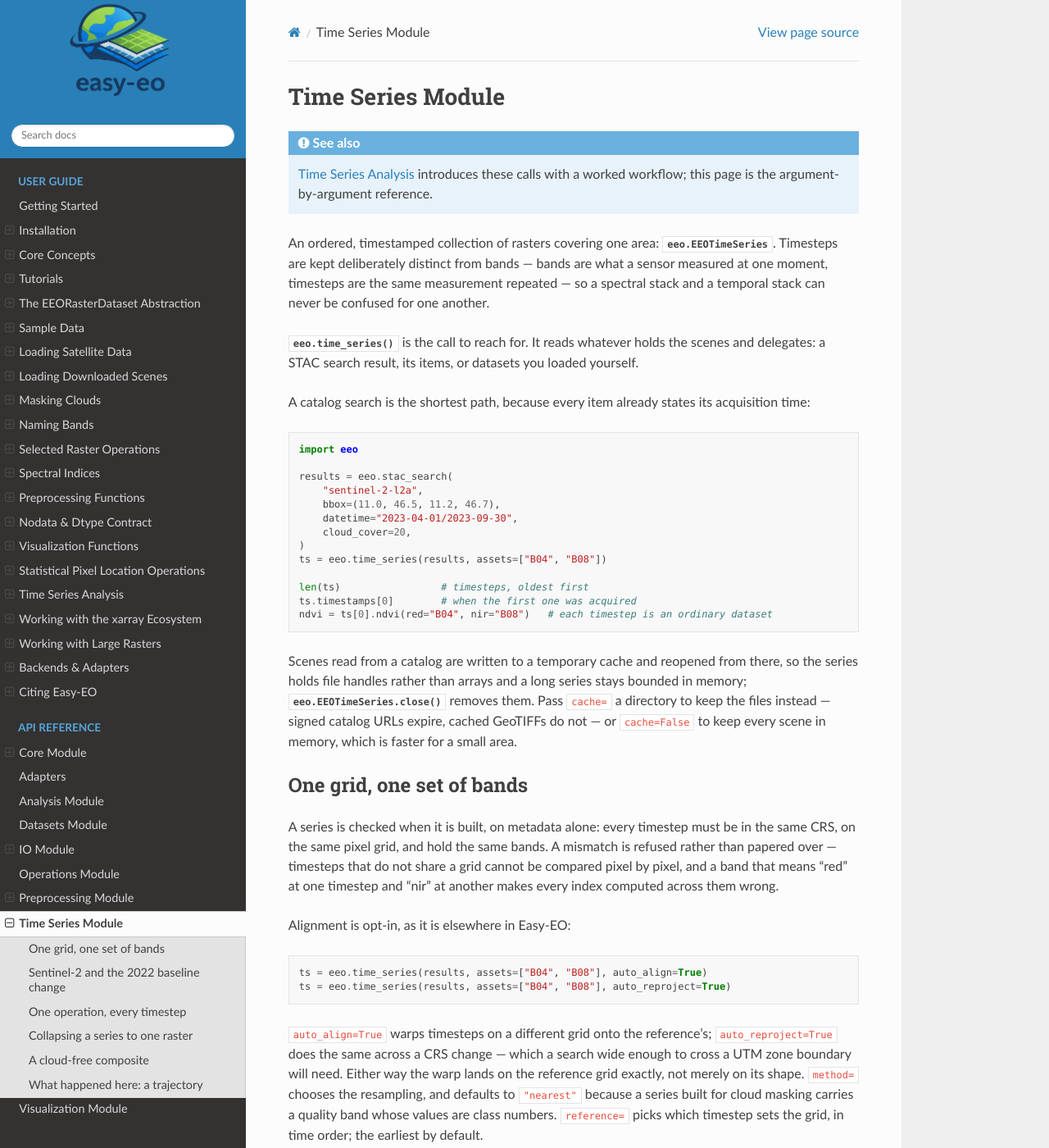
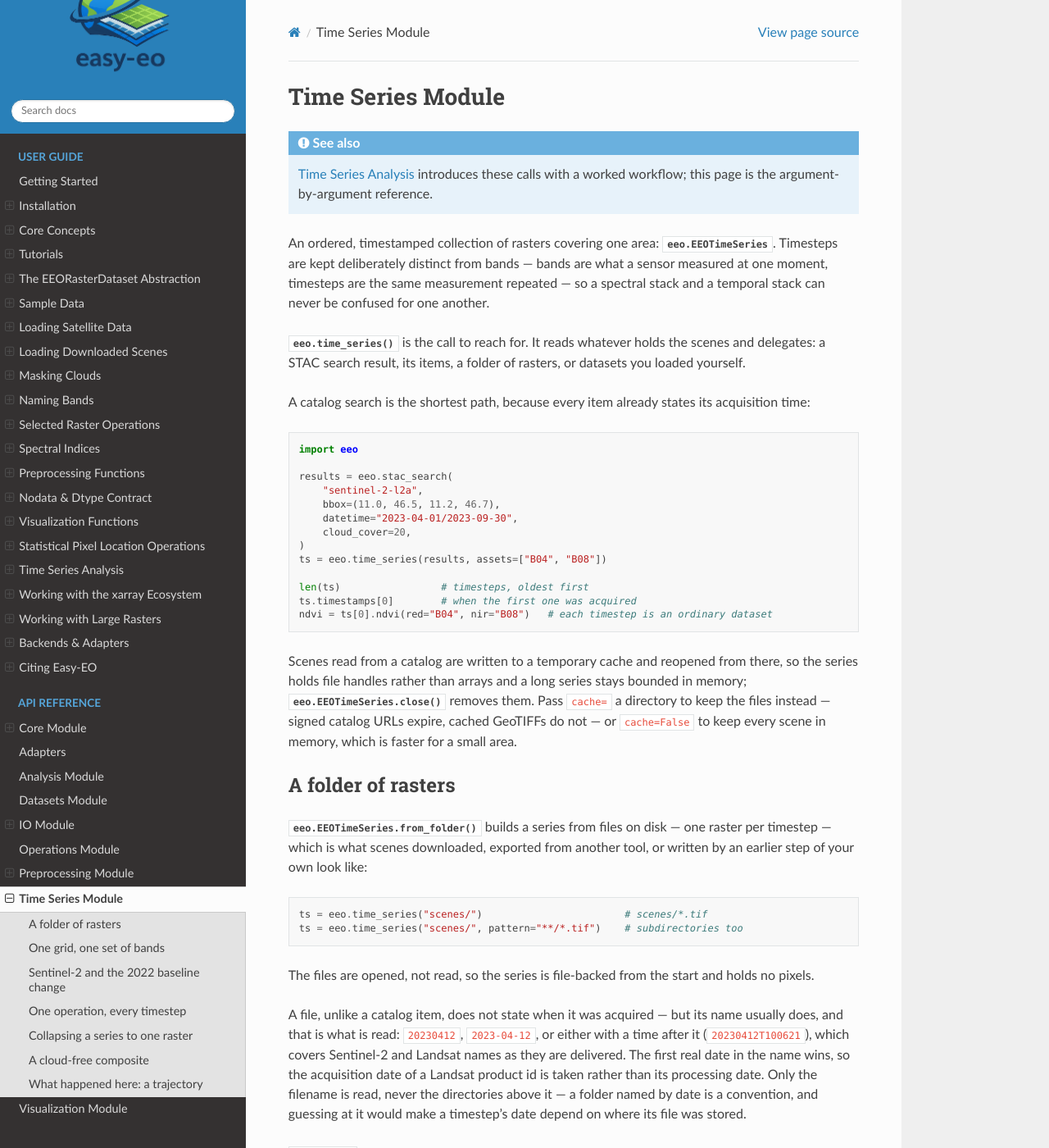
Before and after one commit to Tommy-Burns/easy-eo, a Sphinx documentation site: the page built from docs/source/modules/timeseries.rst, in a window 1280 px wide and 1400 px high. Shown: the whole window at 82% size. Built offline with Sphinx 7.4.7 and the Read the Docs theme 3.1.0, drawn with Linux system fonts in a browser that asks for light colours; some of the changed text lies outside the part shown.

Commit message:
docs: build a time series from a folder of rasters

```diff
--- a/docs/source/modules/timeseries.rst
+++ b/docs/source/modules/timeseries.rst
@@ -13,8 +13,8 @@
 confused for one another.
 
 :func:`eeo.time_series` is the call to reach for. It reads whatever holds the
-scenes and delegates: a STAC search result, its items, or datasets you loaded
-yourself.
+scenes and delegates: a STAC search result, its items, a folder of rasters, or
+datasets you loaded yourself.
 
 A catalog search is the shortest path, because every item already states its
 acquisition time:
@@ -41,6 +41,44 @@
 ``cache=`` a directory to keep the files instead — signed catalog URLs expire,
 cached GeoTIFFs do not — or ``cache=False`` to keep every scene in memory,
 which is faster for a small area.
+
+A folder of rasters
+-------------------
+
+:meth:`eeo.EEOTimeSeries.from_folder` builds a series from files on disk — one
+raster per timestep — which is what scenes downloaded, exported from another
+tool, or written by an earlier step of your own look like:
+
+.. code-block:: python
+
+    ts = eeo.time_series("scenes/")                        # scenes/*.tif
+    ts = eeo.time_series("scenes/", pattern="**/*.tif")    # subdirectories too
+
+The files are opened, not read, so the series is file-backed from the start and
+holds no pixels.
+
+A file, unlike a catalog item, does not state when it was acquired — but its name
+usually does, and that is what is read: ``20230412``, ``2023-04-12``, or either
+with a time after it (``20230412T100621``), which covers Sentinel-2 and Landsat
+names as they are delivered. The first real date in the name wins, so the
+acquisition date of a Landsat product id is taken rather than its processing
+date. Only the filename is read, never the directories above it — a folder named
+by date is a convention, and guessing at it would make a timestep's date depend
+on where its file was stored.
+
+``timestamp=`` takes over where the filename does not carry one. It is a
+function of the path, so it can read the date from wherever it actually lives:
+
+.. code-block:: python
+
+    ts = eeo.time_series(
+        "scenes/",
+        pattern="*/B04.tif",
+        timestamp=lambda path: dt.datetime.fromisoformat(path.parent.name),
+    )
+
+``chunks=`` opens the files on the lazy backend instead, and the
+grid-consistency arguments apply as everywhere else.
 
 One grid, one set of bands
 --------------------------
```
Also changed, not shown: other parts of docs/source/modules/timeseries.rst (+0 -4 lines), docs/source/user_guide/time_series.rst (+11 -2 lines).
